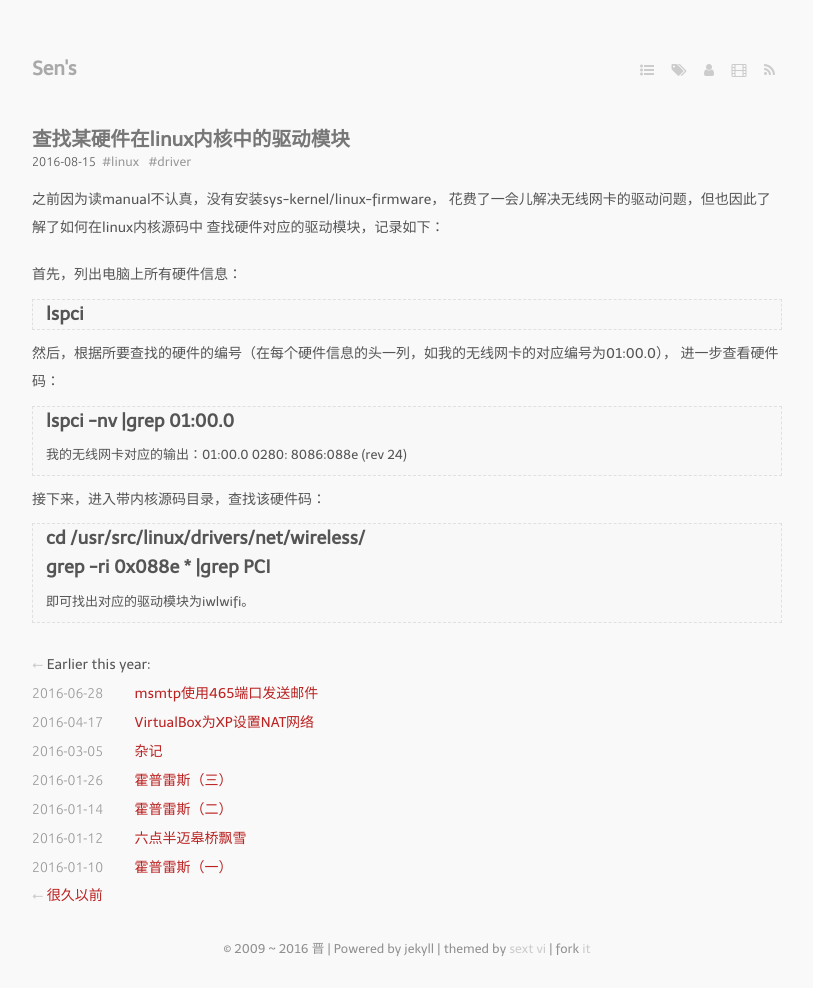
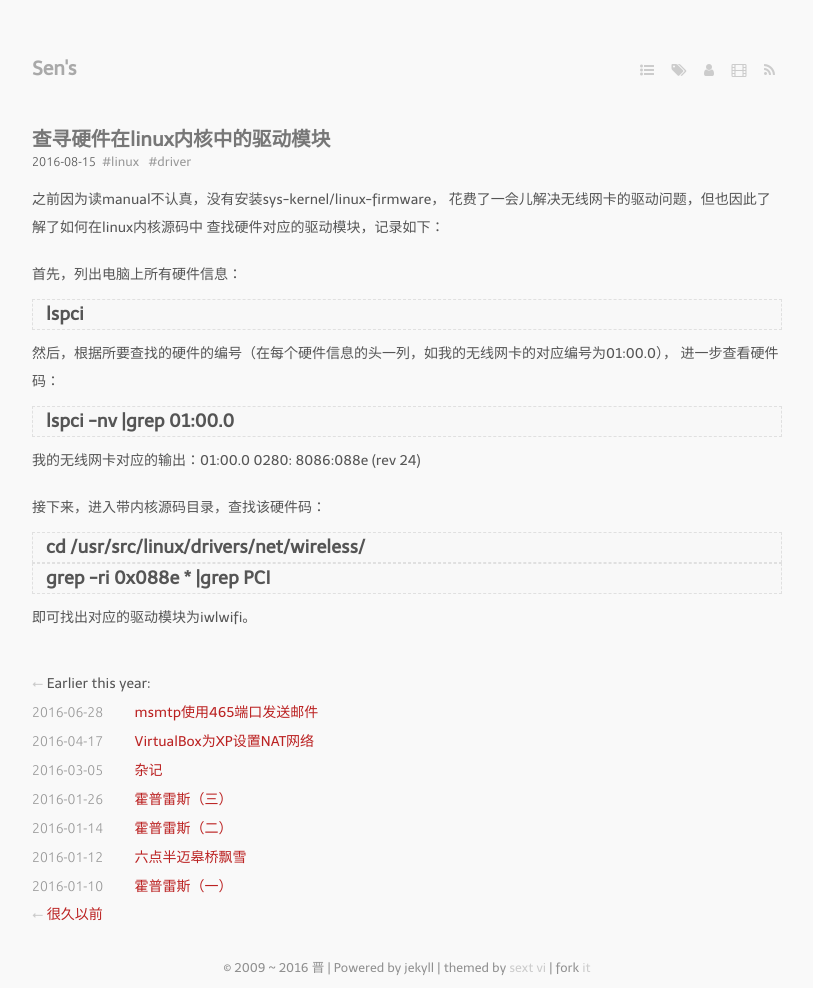
Before and after one commit to shengjin/shengjin.github.io, a Jekyll site: the page built from index.markdown, in a window 1280 px wide. Shown: the whole page, without its empty margins (233-1046 px from the left). Built offline with Jekyll 4.4.1, drawn with Linux system fonts in a browser that asks for light colours; nearby versions of some CDN libraries; some web fonts are replaced.

Commit message:
linux sources dirver - formating

```diff
--- a/_posts/2016-08-15-linux-firmware.markdown
+++ b/_posts/2016-08-15-linux-firmware.markdown
@@ -1,5 +1,5 @@
 ---
-title: 查找某硬件在linux内核中的驱动模块
+title: 查寻硬件在linux内核中的驱动模块
 layout: post
 tags:
   - linux
@@ -12,14 +12,22 @@ tags:
 查找硬件对应的驱动模块，记录如下：
 
 首先，列出电脑上所有硬件信息：
+
 > # lspci
+
 
 然后，根据所要查找的硬件的编号（在每个硬件信息的头一列，如我的无线网卡的对应编号为01:00.0），
 进一步查看硬件码：
+
 > # lspci -nv  |grep 01:00.0
+
 我的无线网卡对应的输出：01:00.0 0280: 8086:088e (rev 24)
 
+
 接下来，进入带内核源码目录，查找该硬件码：
+
 > #  cd /usr/src/linux/drivers/net/wireless/
+
 > #  grep -ri 0x088e * |grep PCI
+
 即可找出对应的驱动模块为iwlwifi。
```
